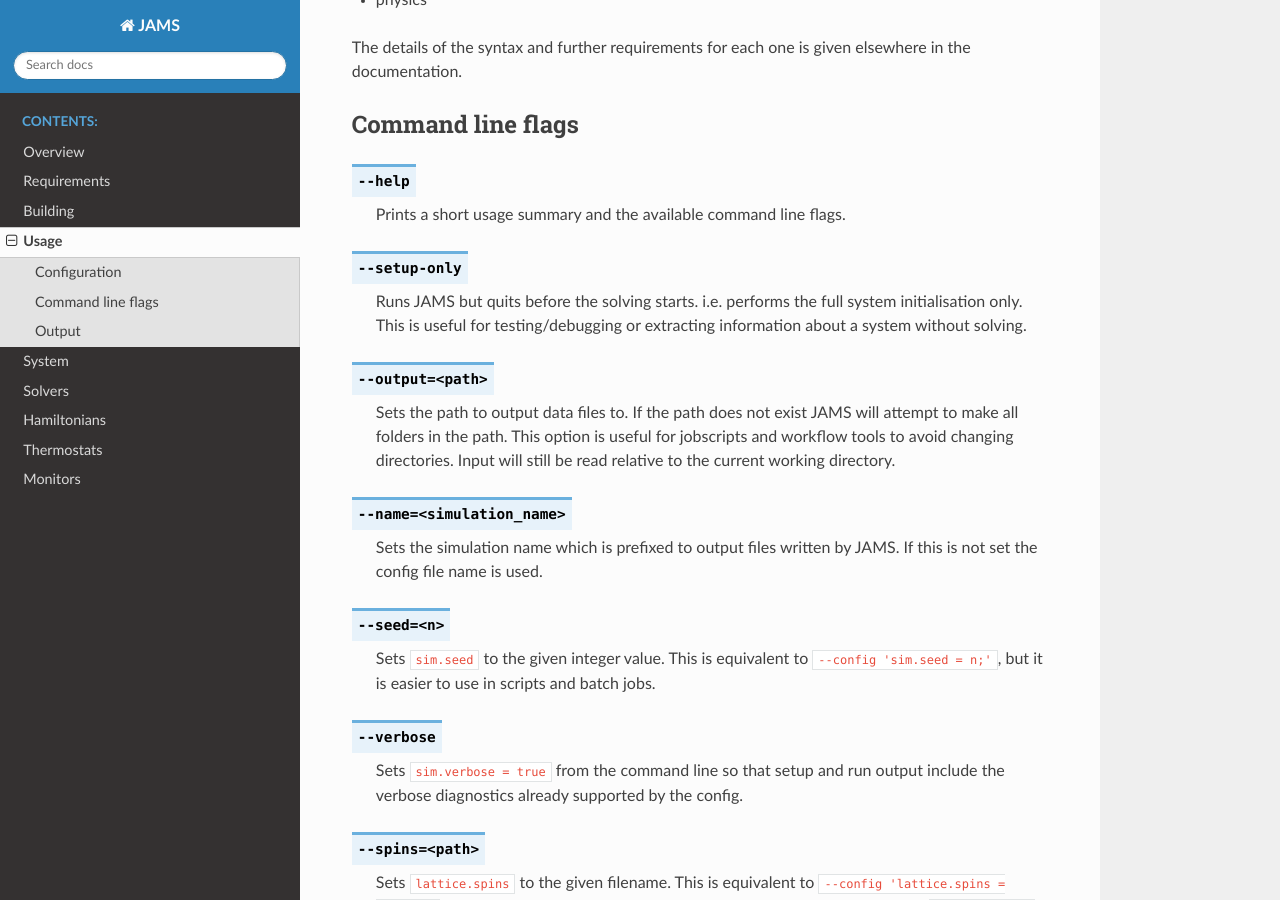
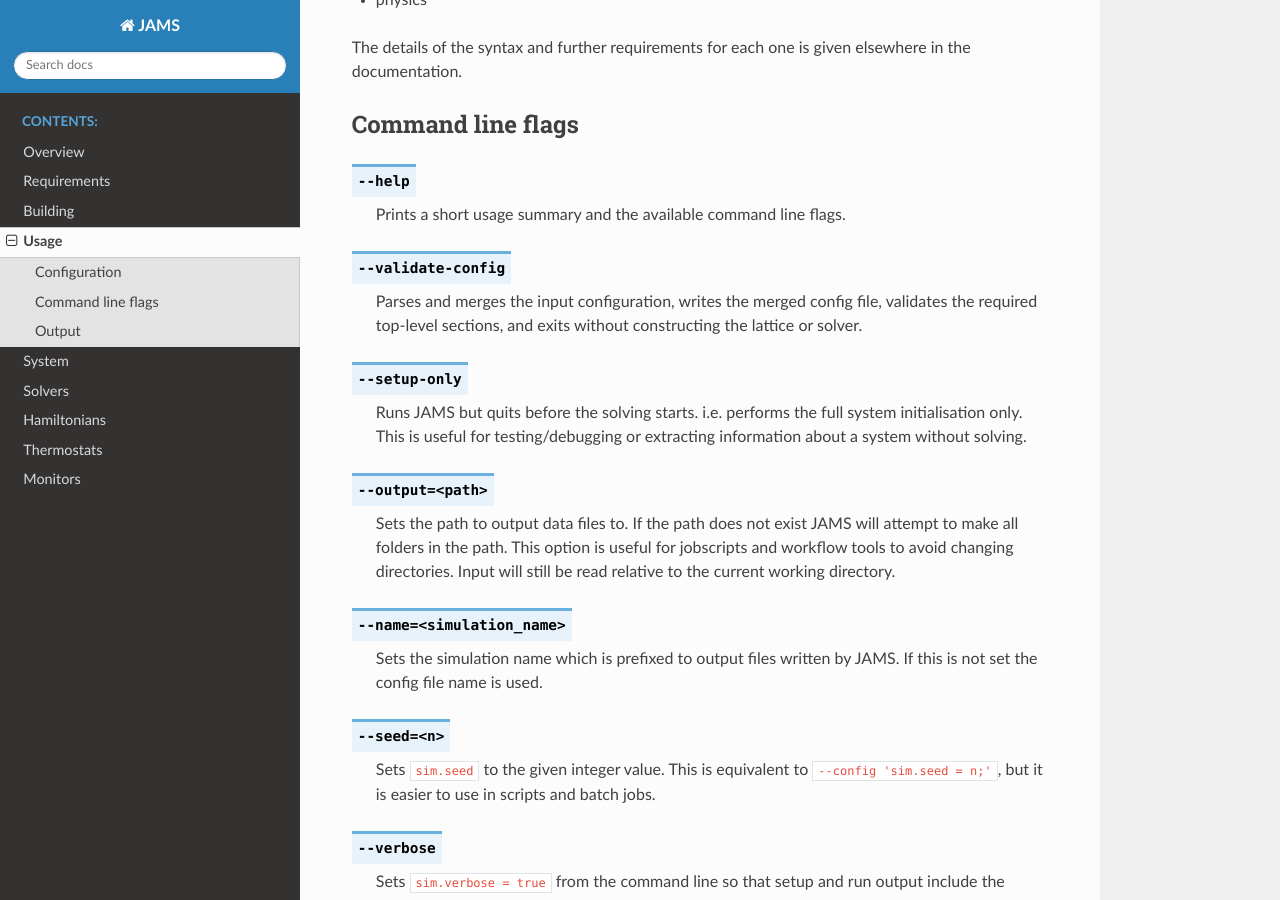
Before and after one commit to stonerlab/jams, a Sphinx documentation site: the page built from docs/source/usage.rst, in a window 1280 px wide and 900 px high, scrolled down 1686 px. Built offline with Sphinx 7.4.7 and the Read the Docs theme 3.1.0, drawn with Linux system fonts in a browser that asks for light colours.

Commit message:
Add CLI config validation mode

```diff
--- a/docs/source/usage.rst
+++ b/docs/source/usage.rst
@@ -83,6 +83,12 @@ Command line flags
 
     Prints a short usage summary and the available command line flags.
 
+.. describe:: --validate-config
+
+    Parses and merges the input configuration, writes the merged config file,
+    validates the required top-level sections, and exits without constructing
+    the lattice or solver.
+
 .. describe:: --setup-only
 
     Runs JAMS but quits before the solving starts. i.e. performs the full system initialisation only. This is useful for
```
Also changed, not shown: README.md (+7 -0 lines), 5 other files.
